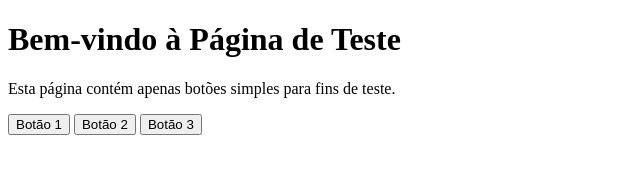
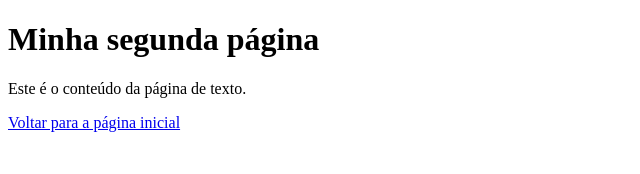
Before and after one commit to eletromarlon/Aula_0_Links, a plain HTML site: page test.html in a window 1280 px wide. Shown: the whole page, without its empty margins (0-640 px from the left). Drawn offline with Linux system fonts and the light colour scheme.

Commit message:
Revise test.html with new title and content
Updated the title and added a viewport meta tag. Modified the heading and paragraph content to reflect the new page purpose.

```diff
--- a/test.html
+++ b/test.html
@@ -2,14 +2,16 @@
 <html lang="pt-BR">
 <head>
     <meta charset="UTF-8">
-    <title>Página de Teste Web</title>
+    <meta name="viewport" content="width=device-width, initial-scale=1.0">
+    <title>Texto</title>
 </head>
 <body>
-    <h1>Bem‑vindo à Página de Teste</h1>
-    <p>Esta página contém apenas botões simples para fins de teste.</p>
 
-    <button type="button">Botão 1</button>
-    <button type="button">Botão 2</button>
-    <button type="button">Botão 3</button>
+    <h1>Minha segunda página</h1>
+
+    <p>Este é o conteúdo da página de texto.</p>
+
+    <a href="index.html">Voltar para a página inicial</a>
+
 </body>
 </html>
```
